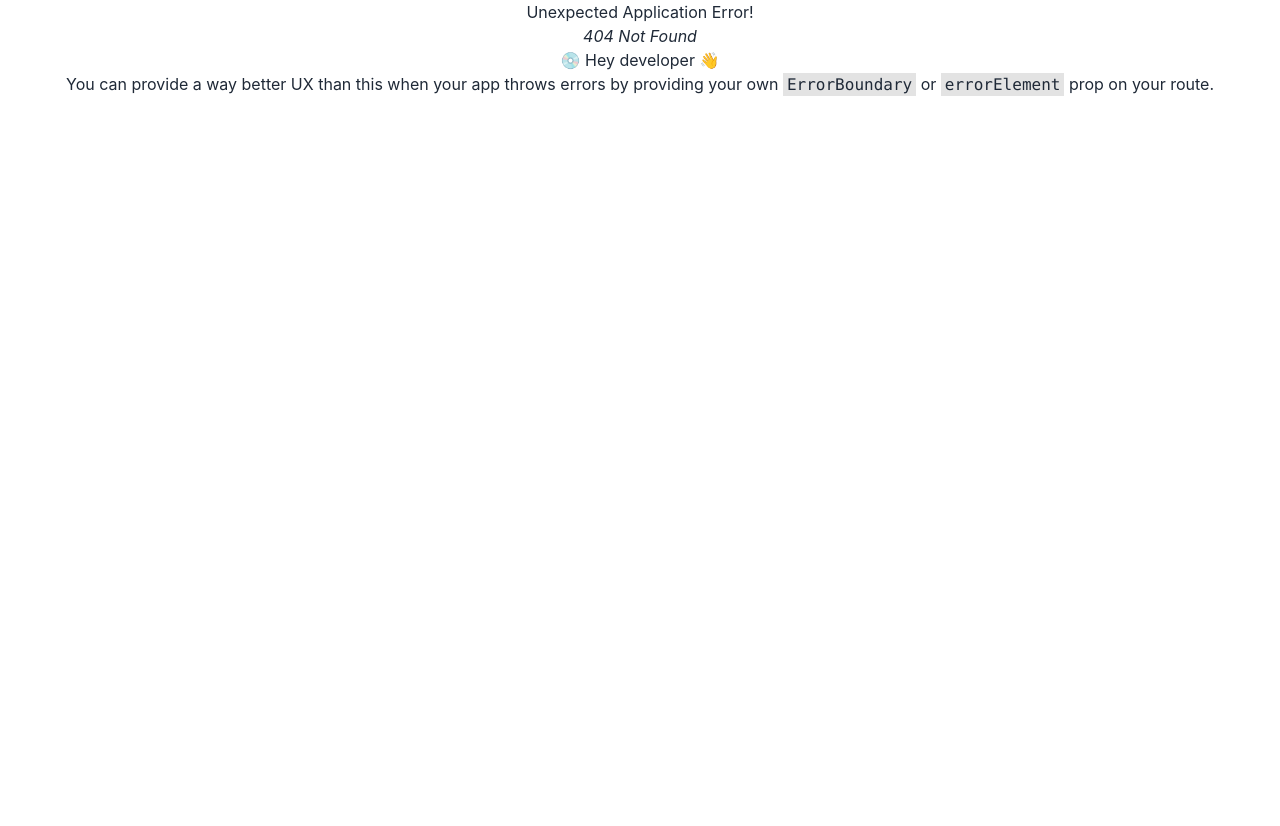
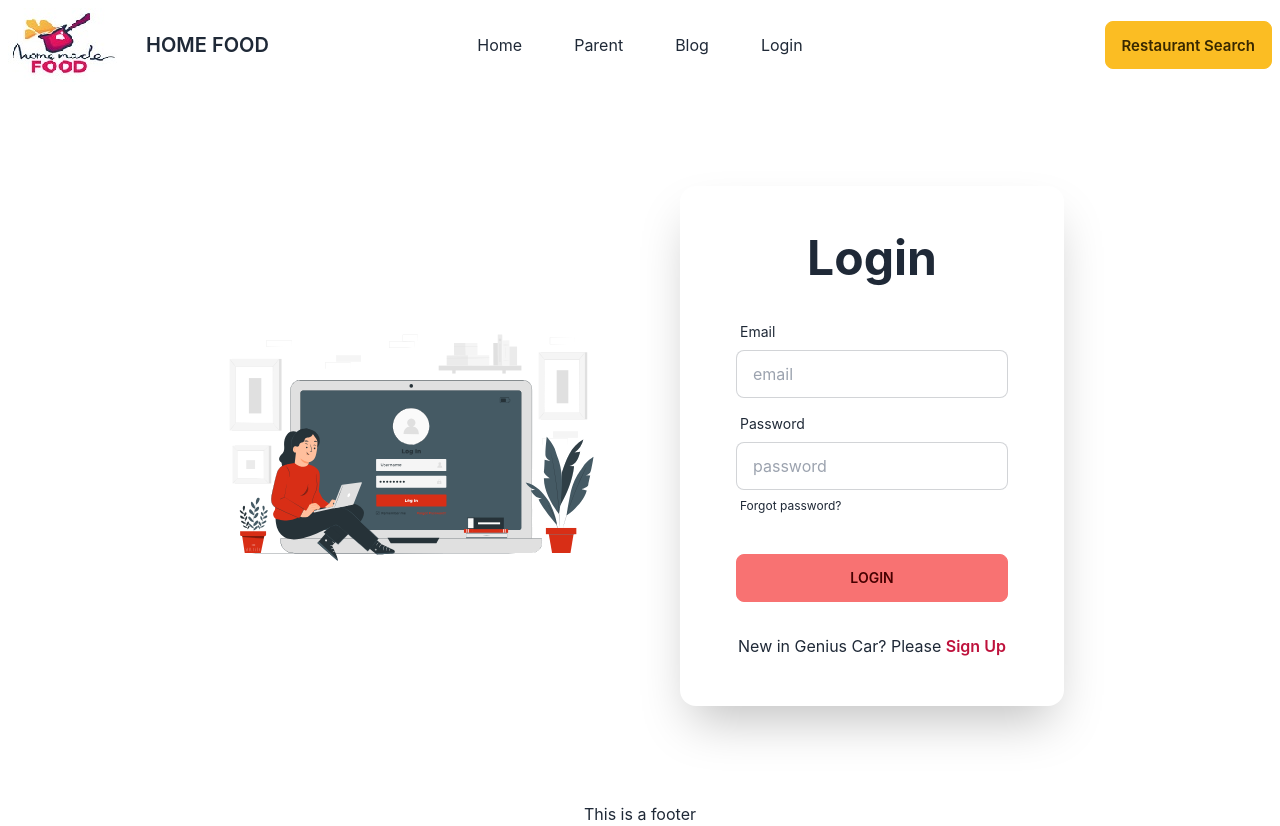
Before and after one commit to Ashraf59/home-food-service-client, a React (Create React App) app: page /login in a window 1280 px wide. Before the commit this address had no page. Before the commit the page ends 800 px from the top, so only its background shows below. Built offline with nearby package versions, Linux system fonts and the light colour scheme; no server answers.

Commit message:
Login form Design

```diff
--- a/src/Login/Login.js
+++ b/src/Login/Login.js
@@ -0,0 +1,44 @@
+import React from 'react';
+import { Link } from 'react-router-dom';
+import img from '../../src/Assets/login/login.svg'
+
+const Login = () => {
+    return (
+        <div className="hero w-full my-20">
+        <div className="hero-content grid gap-20 md:grid-cols-2 flex-col lg:flex-row">
+          <div className="text-center lg:text-left">
+              <img style={{height:'100%',
+      width: '100%'}}  src={img} alt="" />
+          </div>
+          <div className="card flex-shrink-0 w-full max-w-sm shadow-2xl bg-base-100 py-12 px-6">
+          <h1 className="text-5xl font-bold text-center">Login</h1>
+
+            <form className="card-body">
+              <div className="form-control">
+                <label className="label">
+                  <span className="label-text">Email</span>
+                </label>
+                <input type="text" name="email" placeholder="email" className="input input-bordered" required/>
+              </div>
+              <div className="form-control">
+                <label className="label">
+                  <span className="label-text">Password</span>
+                </label>
+                <input type="text" name='password' placeholder="password" className="input input-bordered" />
+                <label className="label">
+                  <a href="#" className="label-text-alt link link-hover">Forgot password?</a>
+                </label>
+              </div>
+              <div className="form-control mt-6">
+                  <input className="btn btn-error" type="submit" value="Login" />
+
+              </div>
+            </form>
+            <p className='text-center'>New in Genius Car? Please <Link className='font-semibold text-rose-700' to = '/signup'>Sign Up</Link></p>
+          </div>
+        </div>
+      </div>
+    );
+};
+
+export default Login;
--- a/src/Pages/Shared/Header/Header.js
+++ b/src/Pages/Shared/Header/Header.js
@@ -1,5 +1,6 @@
 import React from 'react';
 import { Link } from 'react-router-dom';
+import image from '../../../Assets/images/logo.jpg';
 
 const Header = () => {
     return (
@@ -19,6 +20,8 @@ const Header = () => {
                     <li><Link to = '/blog'>Blog</Link></li>
                 </ul>
                 </div>
+                <img className= "me-3" src={image} alt="" />
+
                 <Link className="btn btn-ghost uppercase text-xl">Home Food</Link>
             </div>
             <div className="navbar-center hidden lg:flex">
--- a/src/Router/Routes/Routes.js
+++ b/src/Router/Routes/Routes.js
@@ -1,4 +1,5 @@
 import Main from "../../Layout/Main";
+import Login from "../../Login/Login";
 import Blog from "../../Pages/Blog/Blog";
 import Home from "../../Pages/Home/Home/Home";
 
@@ -14,6 +15,10 @@ const router = createBrowserRouter([
                 element:<Home></Home>
             },
             {
+                path:'/login',
+                element:<Login></Login>
+            },
+            {
                 path:'/blog',
                 element:<Blog></Blog>
             }
--- a/src/context/AuthProvider/AuthProvider.js
+++ b/src/context/AuthProvider/AuthProvider.js
@@ -1,11 +1,53 @@
-import React, { createContext } from 'react';
+import React, { createContext, useEffect, useState } from 'react';
+import {createUserWithEmailAndPassword, getAuth, onAuthStateChanged, signInWithEmailAndPassword, signOut} from 'firebase/auth';
+import app from '../../firebase/firebase.config';
 
 
 const AuthContext = createContext();
+const auth = getAuth(app);
 
 const AuthProvider = ({children}) => {
+
+    const [user, setUser] = useState(null);
+    const [loading, setLoading] = useState(true);
+
+    const createUser = (email, password) => {
+        setLoading(true)
+        return createUserWithEmailAndPassword(auth, email, password);
+    }
+
+    const login = (email, password) => {
+        setLoading(true)
+        return signInWithEmailAndPassword(auth, email, password);
+    }
+
+    const logOut = () => {
+        localStorage.removeItem('genius-token');
+        return signOut(auth)
+    }
+
+    useEffect( () => {
+       const unsubscribe = onAuthStateChanged(auth, currentUser => {
+            // console.log(currentUser);
+            setUser(currentUser);
+            setLoading(false)
+        });
+
+        return () => {
+            return unsubscribe;
+        }
+    },[])
+
+    const authInfo = {
+        user,
+        loading,
+        createUser,
+        login,
+        logOut
+
+    }
     return (
-        <AuthContext.Provider>
+        <AuthContext.Provider value={authInfo}>
             {children}
         </AuthContext.Provider>
     );
```
Also changed, not shown: src/Assets/images/logo.jpg (added), src/Assets/login/login.svg (added).
